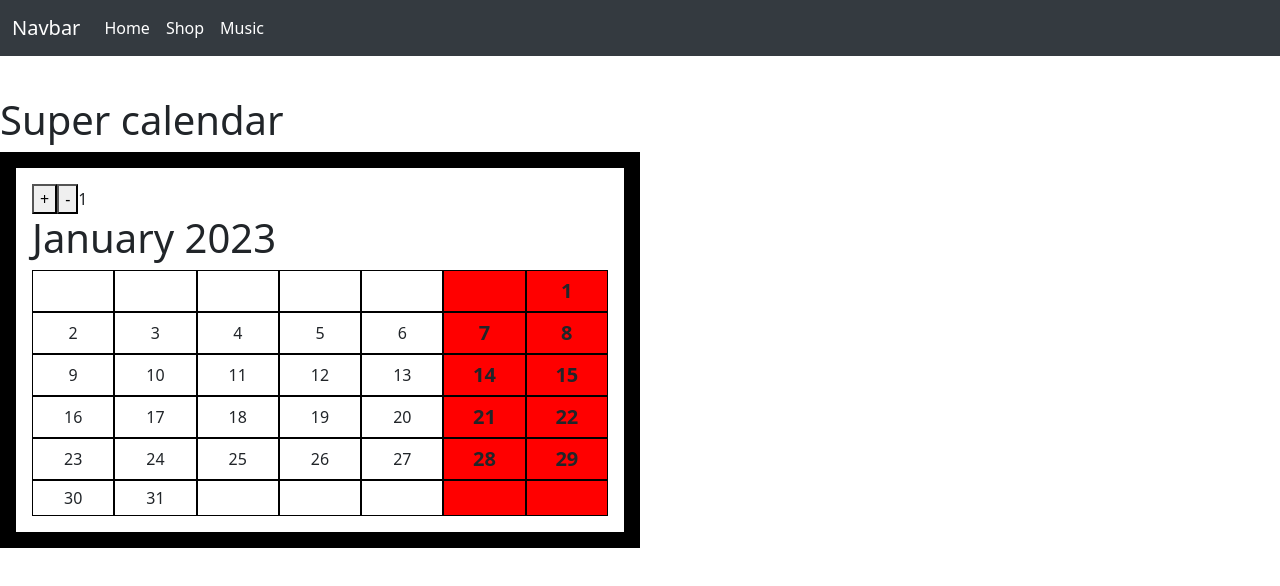
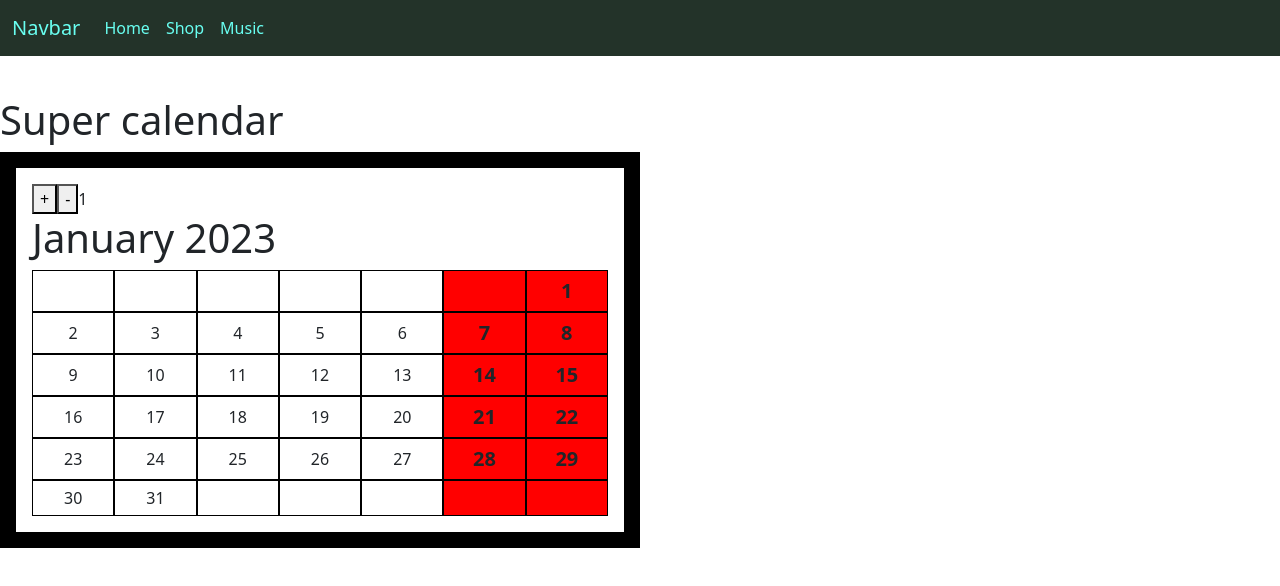
Before and after one commit to aamarber/UD8-DIW, a React app: page / in a window 1280 px wide. Shown: the top 586 px of the page. Built offline with nearby package versions, Linux system fonts and the light colour scheme.

Commit message:
Navbar Exercise 2 solved

```diff
--- a/components/navbar/Navbar.scss
+++ b/components/navbar/Navbar.scss
@@ -1,9 +1,10 @@
-@use './navbarConstants';
+// @use './lightNavbarTheme' as theme;
+@use './clouredNavbarTheme' as theme;
 
 .navbar{
-    background-color: navbarConstants.$bg-color;
+    background-color: theme.$bg-color;
 
     .navbar-brand{
-        color: navbarConstants.$font-color;
+        color: theme.$font-color;
     }
 }
--- a/components/navbar/NavbarItem.scss
+++ b/components/navbar/NavbarItem.scss
@@ -1,7 +1,8 @@
-@use './navbarConstants';
+// @use './lightNavbarTheme' as theme;
+@use './clouredNavbarTheme' as theme;
 
 .nav-item{
     .nav-link{
-        color: navbarConstants.$font-color;
+        color: theme.$font-color;
     }
 }
--- /dev/null
+++ b/components/navbar/_clouredNavbarTheme.scss
@@ -0,0 +1,2 @@
+$bg-color: #233329;
+$font-color: #69FFF1;
--- /dev/null
+++ b/components/navbar/_lightNavbarTheme.scss
@@ -0,0 +1,2 @@
+$bg-color: #cbc5bf;
+$font-color: #000;
```
Also changed, not shown: components/navbar/_navbarConstants.scss (line endings or trailing spaces).
